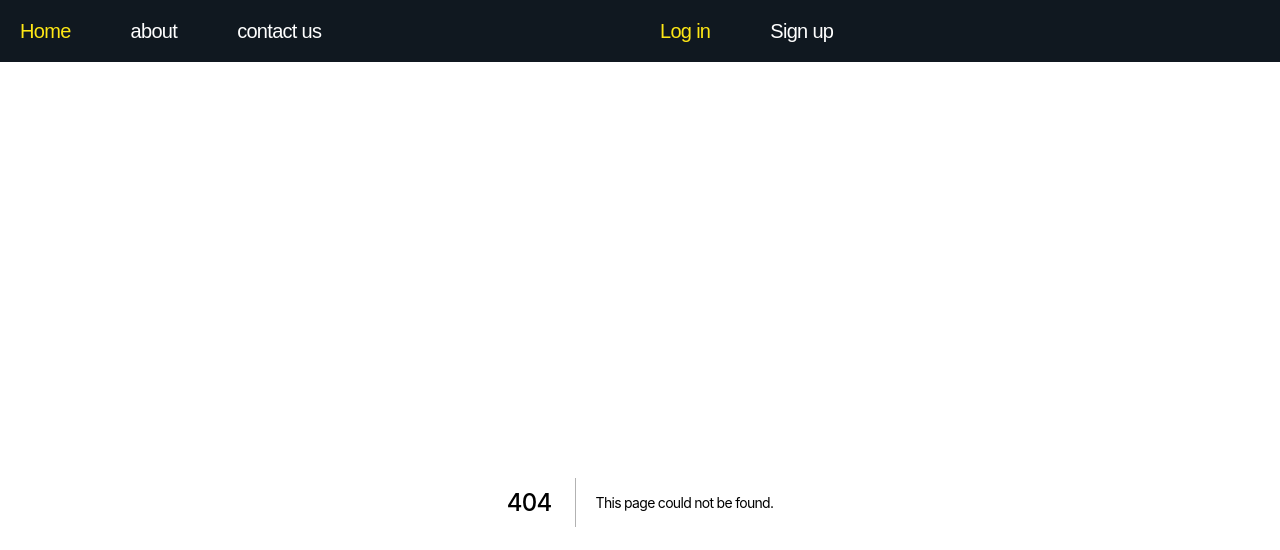
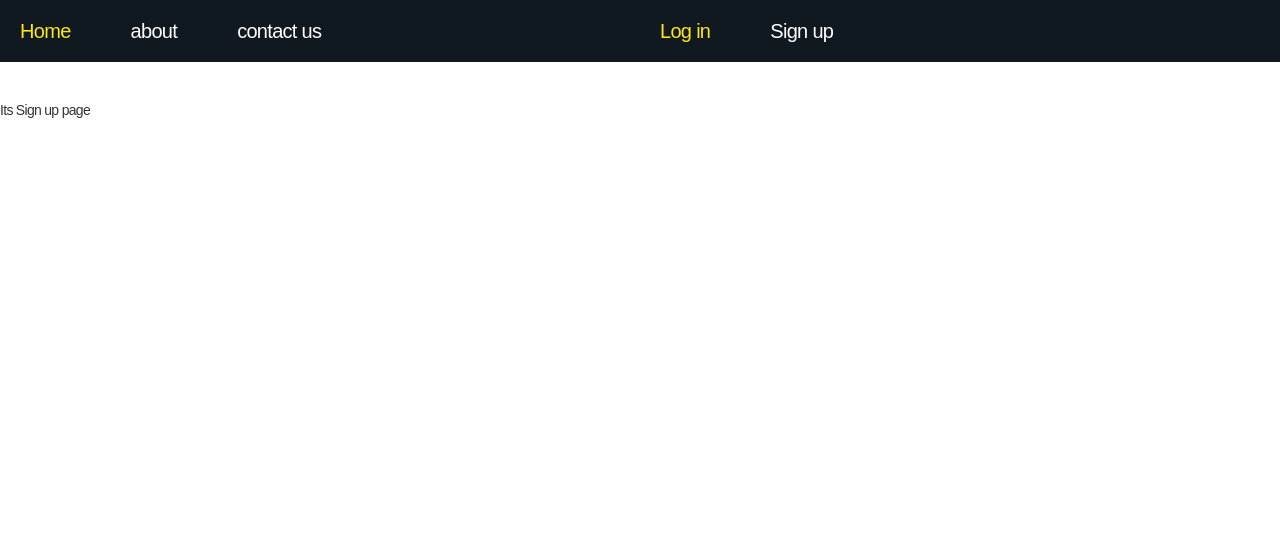
Before and after one commit to jay-juns/next-web-page, a Next.js app: page /login in a window 1280 px wide. Before the commit this address had no page. Shown: the top 550 px of the page. Built offline with nearby package versions, Linux system fonts and the light colour scheme; a web font is replaced by a local one.

Commit message:
add login signup

```diff
--- /dev/null
+++ b/src/pages/login.js
@@ -0,0 +1,14 @@
+import Head from "next/head";
+
+const Signup = () => {
+    return (
+        <div>
+            <Head>
+                <title>next web page - Sign up</title>
+            </Head>
+            Its Sign up page
+        </div>
+    )
+};
+
+export default Signup;
```
Also changed, not shown: src/pages/signup.js (added, +14 -0 lines).
